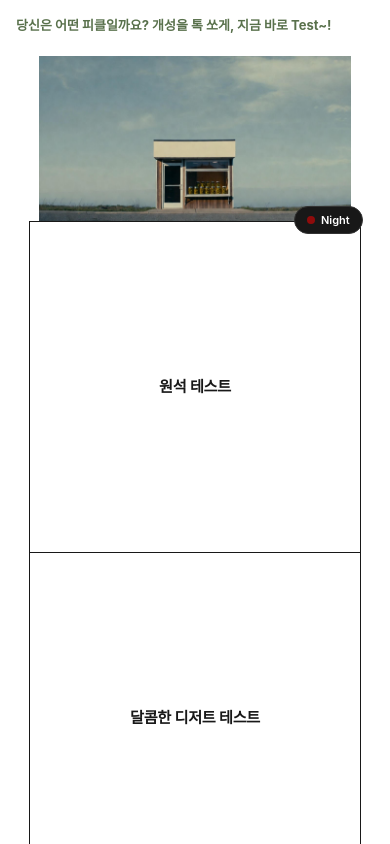
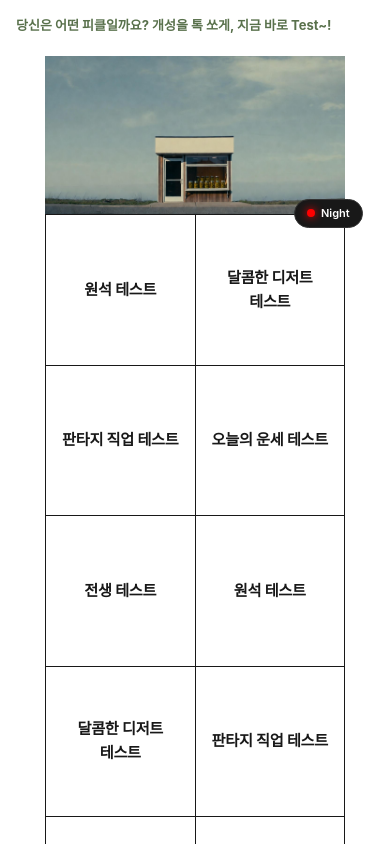
Before and after one commit to dahyeon777/pickle-test-nextjs, a Next.js app: page / in a window 390 px wide. Shown: the top 844 px of the page. Built offline with nearby package versions, Linux system fonts and the light colour scheme; a web font is replaced by a local one.

Commit message:
반응형 쿼리 수정

```diff
--- a/src/app/FirstPage/page.module.css
+++ b/src/app/FirstPage/page.module.css
@@ -172,6 +172,10 @@
 
 @media screen and (max-width: 600px) {
   .grid-container {
-    grid-template-columns: 1fr;
+    width: 300px;
+    grid-template-columns: 1fr 1fr;
+  }
+  .image_center {
+    width: 300px;
   }
 }
```
